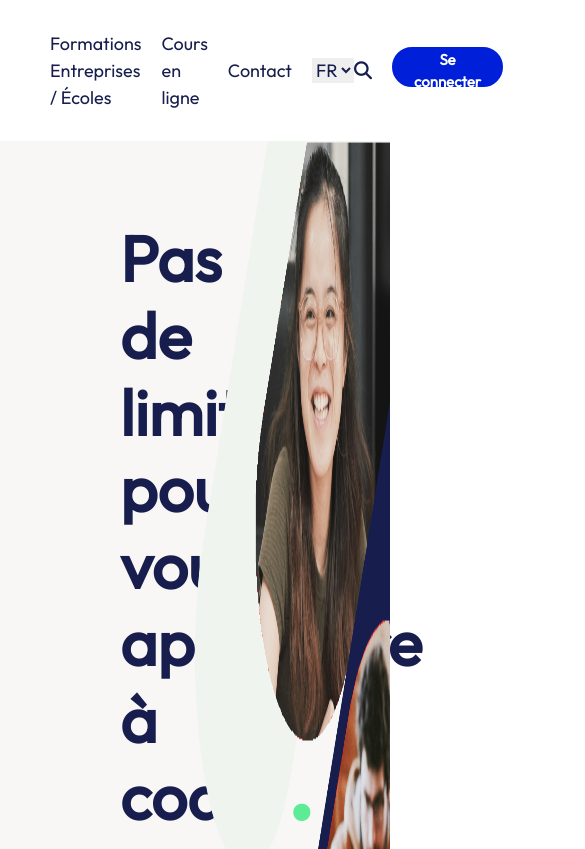
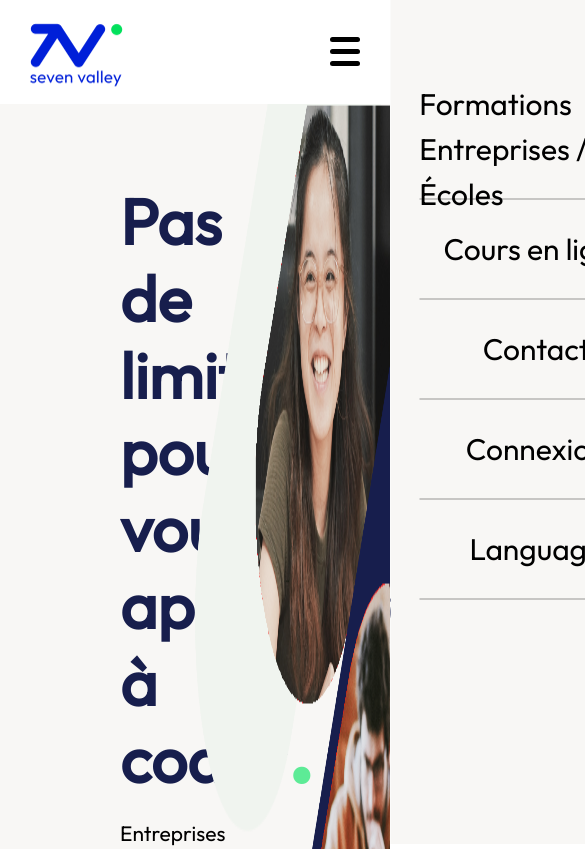
Before and after one commit to Remy-PIERRE/sevenValley, a website: page index.html in a window 390 px wide. Shown: the top 849 px of the page, 585 px wide, since content can reach past the window. Drawn offline with Linux system fonts and the light colour scheme.

Commit message:
add hamburger menu v1 on index.html

```diff
--- a/index.html
+++ b/index.html
@@ -2,18 +2,9 @@
 <html lang="fr">
   <head>
     <meta charset="UTF-8" />
-    <meta
-      http-equiv="X-UA-Compatible"
-      content="IE=edge"
-    />
-    <meta
-      name="viewport"
-      content="width=device-width, initial-scale=1.0"
-    />
-    <link
-      rel="stylesheet"
-      href="./dist/style.css"
-    />
+    <meta http-equiv="X-UA-Compatible" content="IE=edge" />
+    <meta name="viewport" content="width=device-width, initial-scale=1.0" />
+    <link rel="stylesheet" href="./dist/style.css" />
     <link
       href="https://fonts.googleapis.com/css2?family=Outfit&display=swap"
       rel="stylesheet"
@@ -23,46 +14,28 @@
       crossorigin="anonymous"
     ></script>
     <title>Accueil</title>
-    <meta
-      name="description"
-      content="###"
-    />
+    <meta name="description" content="###" />
   </head>
   <body>
     <!--Header-->
-    <header class="max-w-[1460px] mx-auto my-[3rem] px-[30px] flex items-end">
-      <!--Logo-->
-      <div class="relative transform -translate-y-[10px]">
-        <img
-          src="./src/images/logo.png"
-          alt="logo de substitution"
-          class="w-full"
-        />
+    <header
+      class="max-w-[1460px] mx-auto my-[2rem] lg:my-[3rem] px-[30px] flex justify-between lg:justify-start items-center lg:items-end"
+    >
+      <div class="relative transform translate-y-[3px] lg:-translate-y-[10px]">
+        <img src="./src/images/logo.png" alt="" />
       </div>
-      <nav class="ps-[2rem] flex grow justify-between">
+      <!--DesktopNav-->
+      <nav class="pl-[2rem] hidden lg:flex grow justify-between">
         <!--NavLinks-->
-        <ul class="flex items-center gap-[2rem]">
-          <li class="text_dark">
-            <a href="#">Formations Entreprises / &Eacute;coles</a>
-          </li>
-          <li class="text_dark">
-            <a href="./src/html/onlineCourse.html">Cours en ligne</a>
-          </li>
-          <li class="text_dark">
-            <a href="./src/html/contact.html">Contact</a>
-          </li>
-          <li class="text_dark">
-            <label
-              for="lang"
-              class="hidden"
-              >Langue</label
-            >
-            <select
-              name="lang"
-              id="lang"
-            >
+        <ul class="flex items-center gap-[2rem] text_dark">
+          <li><a href="#"> Formations Entreprises / Écoles </a></li>
+          <li><a href="./src/html/onlineCourse.html">Cours en ligne</a></li>
+          <li><a href="./src/html/contact.html"></a> Contact</li>
+          <li>
+            <label for="lang" class="hidden">Langue</label>
+            <select name="lang" id="lang">
               <option value="fr">FR</option>
-              <option value="#">#</option>
+              <option value="en">EN</option>
             </select>
           </li>
         </ul>
@@ -73,6 +46,24 @@
             ><button class="btn_header btn_dark">Se connecter</button></a
           >
         </div>
+      </nav>
+      <!--HamburgerIcon-->
+      <div class="lg:hidden" id="hamburgerMenuIcon">
+        <span></span>
+        <span></span>
+        <span></span>
+      </div>
+      <!--ResponsiveNav-->
+      <nav class="hidden" id="responsiveNavBar">
+        <ul
+          class="h-full pt-[10rem] flex flex-col items-center text-[3rem] background-grey"
+        >
+          <li><a href="#"> Formations Entreprises / Écoles </a></li>
+          <li><a href="./src/html/onlineCourse.html">Cours en ligne</a></li>
+          <li><a href="./src/html/contact.html">Contact</a></li>
+          <li>Connexion</li>
+          <li>Language</li>
+        </ul>
       </nav>
     </header>
 
@@ -107,25 +98,13 @@
               />
             </li>
             <li>
-              <img
-                src="./src/images/logo-vue.svg"
-                alt=""
-                class="w-[64px]"
-              />
+              <img src="./src/images/logo-vue.svg" alt="" class="w-[64px]" />
             </li>
             <li>
-              <img
-                src="./src/images/logo-react.svg"
-                alt=""
-                class="w-[64px]"
-              />
+              <img src="./src/images/logo-react.svg" alt="" class="w-[64px]" />
             </li>
             <li>
-              <img
-                src="./src/images/js.png"
-                alt=""
-                class="w-[64px]"
-              />
+              <img src="./src/images/js.png" alt="" class="w-[64px]" />
             </li>
             <li>
               <img
@@ -139,10 +118,7 @@
         </section>
         <!--LeftPart-->
         <section class="grow flex justify-end">
-          <img
-            src="./src/images/heros_background.png"
-            alt="imgUnlnow"
-          />
+          <img src="./src/images/heros_background.png" alt="imgUnlnow" />
         </section>
       </article>
 
@@ -165,7 +141,7 @@
           </p>
         </section>
         <!--Gallery-->
-        <section class="flex justify-between mb-[10rem]">
+        <section class="flex flex-wrap justify-between mb-[10rem]">
           <!--Card-->
           <div class="card">
             <div>
@@ -174,10 +150,7 @@
             </div>
             <div class="w-full flex justify-between">
               <p class="text_white">10 cours</p>
-              <img
-                src="./src/images/triple_chevrons.png"
-                alt="svgDeco"
-              />
+              <img src="./src/images/triple_chevrons.png" alt="svgDeco" />
             </div>
           </div>
           <div class="card">
@@ -187,10 +160,7 @@
             </div>
             <div class="w-full flex justify-between">
               <p class="text_white">10 cours</p>
-              <img
-                src="./src/images/triple_chevrons.png"
-                alt="svgDeco"
-              />
+              <img src="./src/images/triple_chevrons.png" alt="svgDeco" />
             </div>
           </div>
           <div class="card">
@@ -200,10 +170,7 @@
             </div>
             <div class="w-full flex justify-between">
               <p class="text_white">10 cours</p>
-              <img
-                src="./src/images/triple_chevrons.png"
-                alt="svgDeco"
-              />
+              <img src="./src/images/triple_chevrons.png" alt="svgDeco" />
             </div>
           </div>
           <div class="card">
@@ -213,10 +180,7 @@
             </div>
             <div class="w-full flex justify-between">
               <p class="text_white">10 cours</p>
-              <img
-                src="./src/images/triple_chevrons.png"
-                alt="svgDeco"
-              />
+              <img src="./src/images/triple_chevrons.png" alt="svgDeco" />
             </div>
           </div>
           <!--etc-->
@@ -232,19 +196,18 @@
       </article>
 
       <!--PresentationPart-->
-      <article class="px-[12rem] pt-[8rem] pb-[4rem] flex background-grey">
+      <article
+        class="px-[12rem] pt-[8rem] pb-[4rem] flex flex-wrap background-grey"
+      >
         <!--LeftPart-Photo-->
-        <section class="w-1/2">
-          <img
-            src="./src/images/portrait.png"
-            alt="portrait"
-          />
+        <section class="lg:w-1/2">
+          <img src="./src/images/portrait.png" alt="portrait" />
         </section>
         <!--RightPartText-->
         <section class="w-1/2">
           <!--Title-->
           <div class="mb-[2rem]">
-            <div class="flex items-center">
+            <div class="flex flex-wrap items-center">
               <img
                 src="./src/images/double_chevron.png"
                 alt="2 chevrons alignés"
@@ -301,5 +264,8 @@
         <a href="#">Mentions légales et politique de confidentialité</a>
       </section>
     </footer>
+
+    <!--script-->
+    <script src="./src/scripts/index.js"></script>
   </body>
 </html>
--- /dev/null
+++ b/src/scripts/hamburgerMenuIcon.js
@@ -0,0 +1,8 @@
+const hamburgerMenuIcon = document.querySelector("#hamburgerMenuIcon");
+const responsiveNavBar = document.querySelector("#responsiveNavBar");
+
+hamburgerMenuIcon.addEventListener("click", () => {
+  hamburgerMenuIcon.classList.toggle("open");
+  responsiveNavBar.classList.toggle("hidden");
+  responsiveNavBar.classList.toggle("open");
+});
--- /dev/null
+++ b/src/scripts/index.js
@@ -0,0 +1,3 @@
+const hamburgerMenuIcon = "./hamburgerMenuIcon.js";
+
+import(hamburgerMenuIcon);
--- a/src/style/style.css
+++ b/src/style/style.css
@@ -12,6 +12,9 @@
   --color-text-grey-light: #8a8a8a;
   --color-bg-grey: #f8f7f5;
 }
+/* body {
+  width: 100vw;
+} */
 html {
   font-size: 10px;
 }
@@ -153,11 +156,81 @@ html {
 .log_input {
   width: 100%;
   height: 5rem;
+  padding-left: 10px;
   box-shadow: 0 3px 0 rgba(0, 0, 0, 0.1);
-}
-.log_input::placeholder {
-  padding-left: 10px;
   font-size: 2.4rem;
   font-weight: 300;
   color: #000;
 }
+.log_input:focus {
+  outline: none;
+}
+
+/* hamburgerMenuIcon */
+#hamburgerMenuIcon {
+  width: 30px;
+  height: 30px;
+  position: relative;
+  cursor: pointer;
+  z-index: 10;
+}
+#hamburgerMenuIcon span {
+  position: absolute;
+  height: 5px;
+  width: 100%;
+  background: #000;
+  border-radius: 3px;
+  opacity: 1;
+  left: 0;
+  transform: rotate(0deg);
+  transition: 0.25s ease-in-out;
+}
+#hamburgerMenuIcon span:nth-child(1) {
+  top: 0px;
+  transform-origin: left top;
+}
+#hamburgerMenuIcon span:nth-child(2) {
+  top: 12px;
+  transform-origin: left center;
+}
+#hamburgerMenuIcon span:nth-child(3) {
+  top: 24px;
+  transform-origin: left bottom;
+}
+#hamburgerMenuIcon.open span:nth-child(1) {
+  width: 120%;
+  transform: rotate(45deg);
+}
+#hamburgerMenuIcon.open span:nth-child(2) {
+  width: 0%;
+  opacity: 0;
+}
+#hamburgerMenuIcon.open span:nth-child(3) {
+  width: 120%;
+  transform: rotate(-45deg);
+}
+
+/* ResponsiveNavBar */
+#responsiveNavBar {
+  display: block;
+  position: absolute;
+  right: 0;
+  top: 0;
+  width: 75vw;
+  height: 100vh;
+  z-index: 9;
+  transform: translate(100%, 0);
+  transition: transform 0.5s;
+}
+#responsiveNavBar.open {
+  transform: none;
+  position: fixed;
+}
+#responsiveNavBar li {
+  width: 80%;
+  height: 10rem;
+  display: flex;
+  justify-content: center;
+  align-items: center;
+  border-bottom: 2px solid rgba(0, 0, 0, 0.2);
+}
```
Also changed, not shown: src/html/logIn.html (+1 -1 lines), src/html/signUp.html (+1 -1 lines), dist/style.css, 1 other file.
